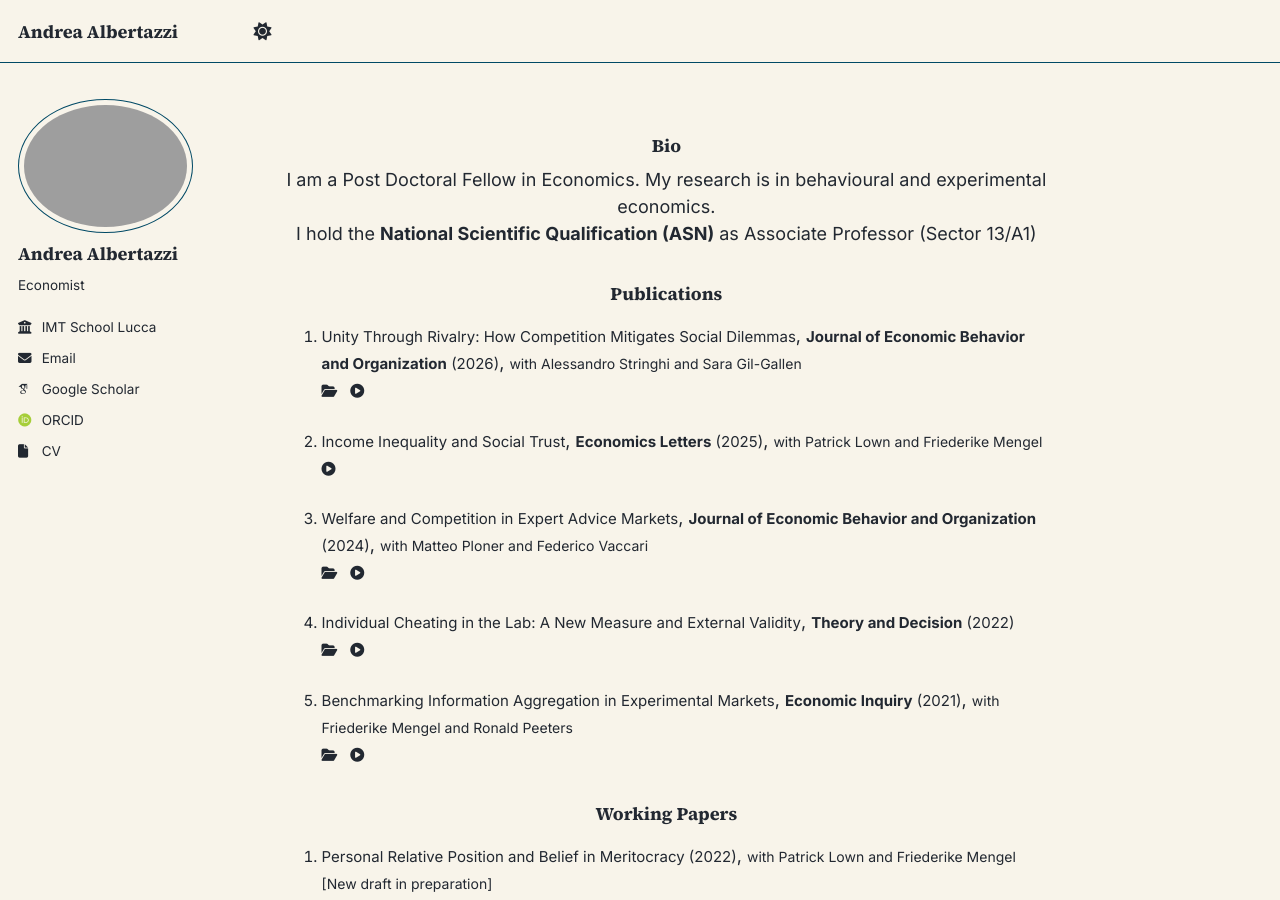
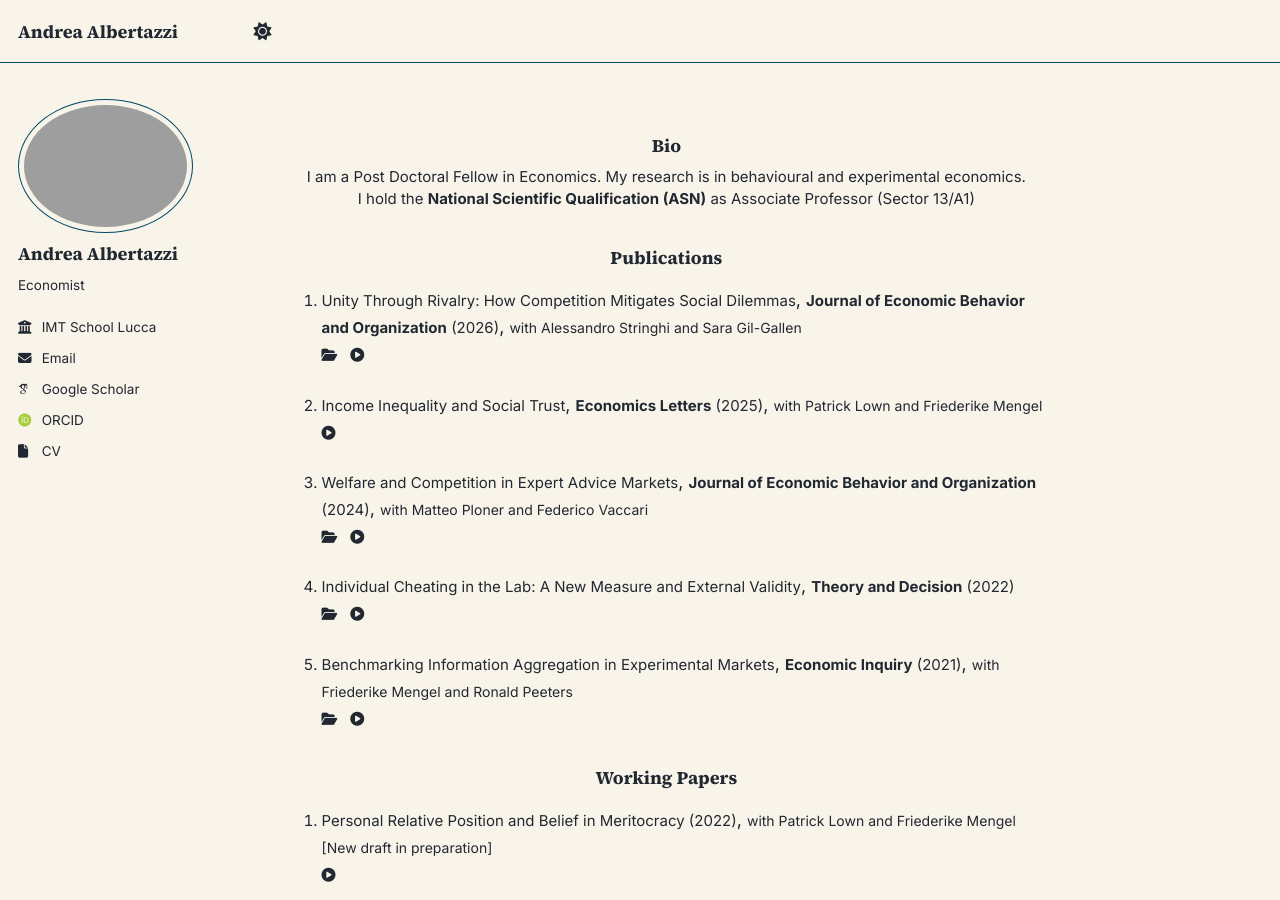
Before and after one commit to tazze87/tazze87.github.io, a Jekyll site: the page built from _pages/about.md, in a window 1280 px wide and 900 px high. Built offline with Jekyll 4.4.1, drawn with Linux system fonts in a browser that asks for light colours; some web fonts are replaced; a script that is not in the unit is left out.

Commit message:
Update about.md

```diff
--- a/_pages/about.md
+++ b/_pages/about.md
@@ -5,7 +5,7 @@ title: '<h3 style="text-align:center;">Bio</h3>'
 author_profile: true
 ---
 
-<div style="text-align:center;">I am a Post Doctoral Fellow in Economics. My research is in behavioural and experimental economics.<br>
+<div style="text-align:center; font-size:15px;">I am a Post Doctoral Fellow in Economics. My research is in behavioural and experimental economics.<br>
           I hold the <b>National Scientific Qualification (ASN)</b> as Associate Professor (Sector 13/A1)</div>
 
 <h3 style="text-align:center;">Publications</h3>
```
